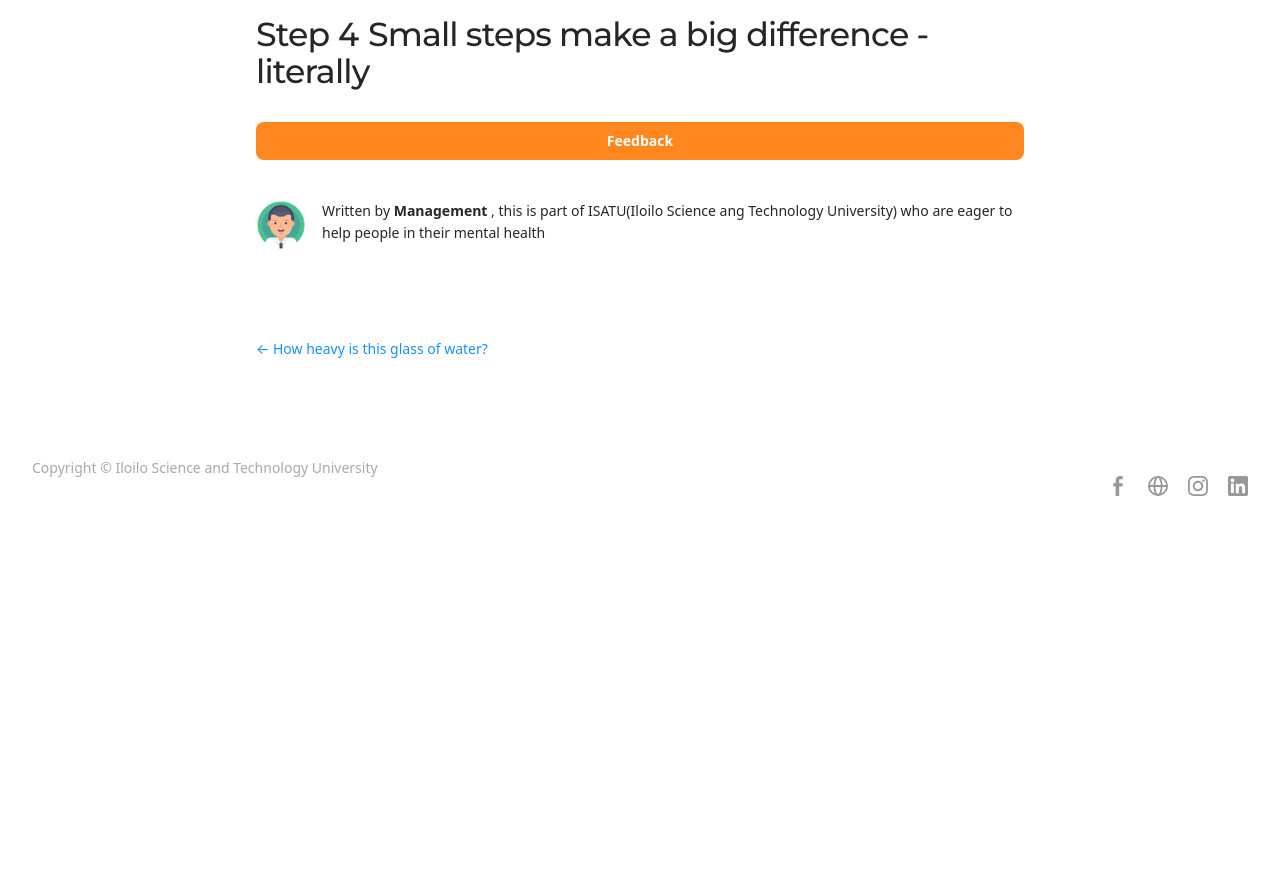
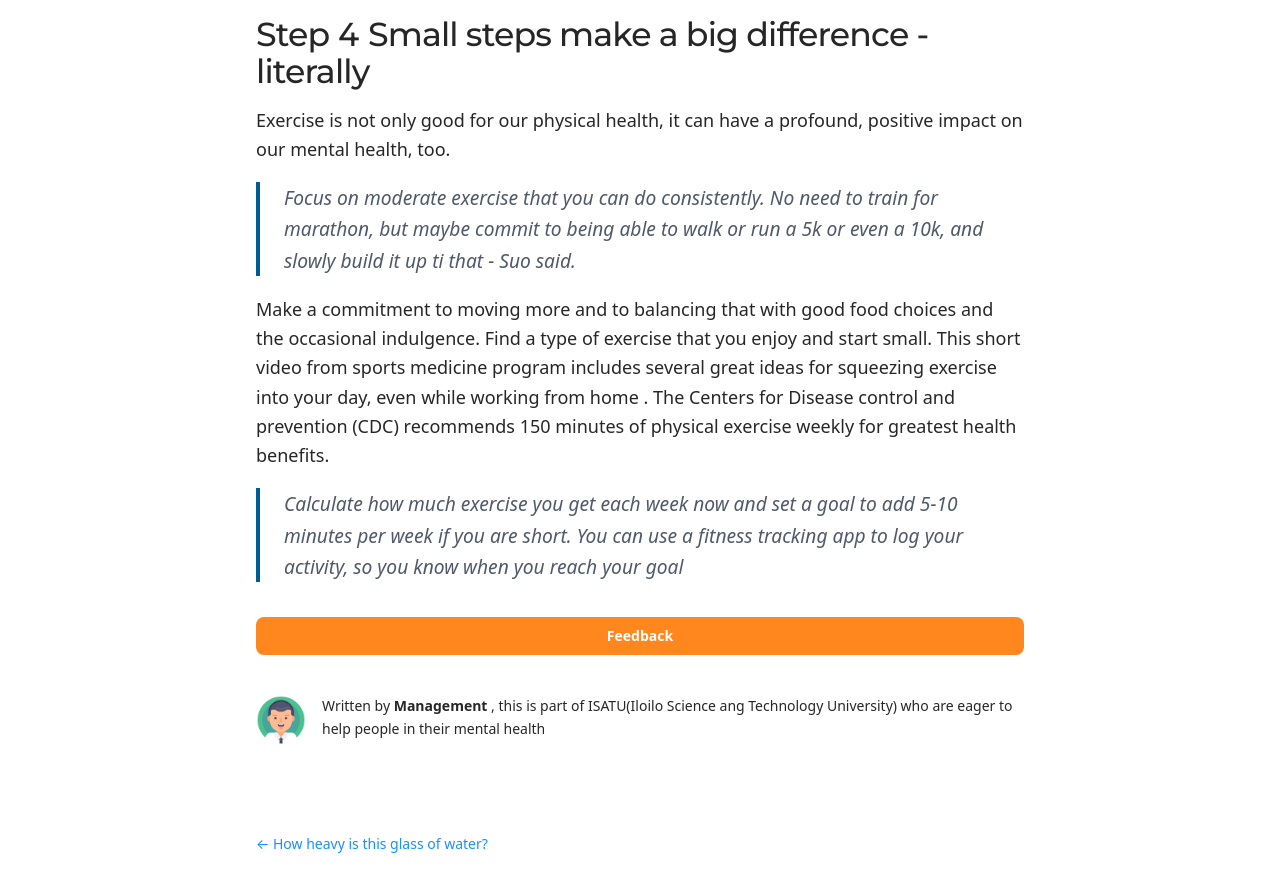
Before and after one commit to marilyn023/mental-health, a Gatsby site: page /mental-health-tips-for-a-better-life/ in a window 1280 px wide. Shown: the part 3182-4074 px from the top of the page. Before the commit the page ends 3702 px from the top, so only its background shows below. Built offline with nearby package versions, Linux system fonts and the light colour scheme; Gatsby itself is replaced by a stand-in of ours; some packages are replaced by stand-ins of ours.

Commit message:
Update Blog “mental-health-tips-for-a-better-life/index”

```diff
--- a/content/blog/mental-health-tips-for-a-better-life/index.md
+++ b/content/blog/mental-health-tips-for-a-better-life/index.md
@@ -14,21 +14,13 @@ An important part of keeping fit and healthy is to take care of your own mental
 
 "Be gentle with you resolutions this year", advised Angela Drake, a clinical neuropsychologist in the Department of Psychiatric and Behavior Sciences at UC Davis Health. "Set small realistic goals and reward yourself for small wins or changes." Two examples : Find one positive thing each day to focus on or make time for a five-minutes silence break every day - and get the kids in on it, if you can.
 
-
-
 ![](picture2.png)
-
-
 
 ## Step 2 Try to give others the benefit of the doubt
 
 It's easy to get angry and frustrated, especially when we're already dealing with anxiety and pressure related to the pandemic or its accompany economic struggles. But that can add to our own unhappiness, said Suo, "Remember that everyone's fuses are shorter". Maybe that person who just invaded your space or yelled at worker just found out a relative died, or lost their job , or their kid is failing sixth grade", she said "Try to be kind when yo can, keep your distance and don't judge others too harshly. People are better than we give them credit for. "
 
-
-
 ![](picture3.png)
-
-
 
 ## Step 3 Be kind to yourself
 
@@ -40,6 +32,12 @@ it sounds simple, but its one of the toughest thing to master.
 >
 > Dont beat yourself up for the weight you may have gained, due to lack of exercise, or the dust bunnies around the bed. Self-care is important and essential to feeling recharged
 
+## Step 4 Small steps make a big difference - literally
 
+Exercise is not only good for our physical health, it can have a profound, positive impact on our mental health, too.
 
-## Step 4 Small steps make a big difference - literally
+> Focus on moderate exercise that you can do consistently. No need to train for marathon, but maybe commit to being able to walk or run a 5k or even a 10k, and slowly build it up ti that  - Suo said.
+
+Make a commitment to moving more and to balancing that with good food choices and the occasional indulgence. Find a type of exercise that you enjoy and start small. This short video from sports medicine program includes several great ideas for squeezing exercise into your day, even while working from home . The Centers for Disease control and prevention (CDC) recommends 150 minutes of physical exercise weekly for greatest health benefits.
+
+> Calculate how much exercise you get each week now and set a goal to add 5-10 minutes per week if you are short. You can use a fitness tracking app to log your activity, so you know when you reach your goal
```
